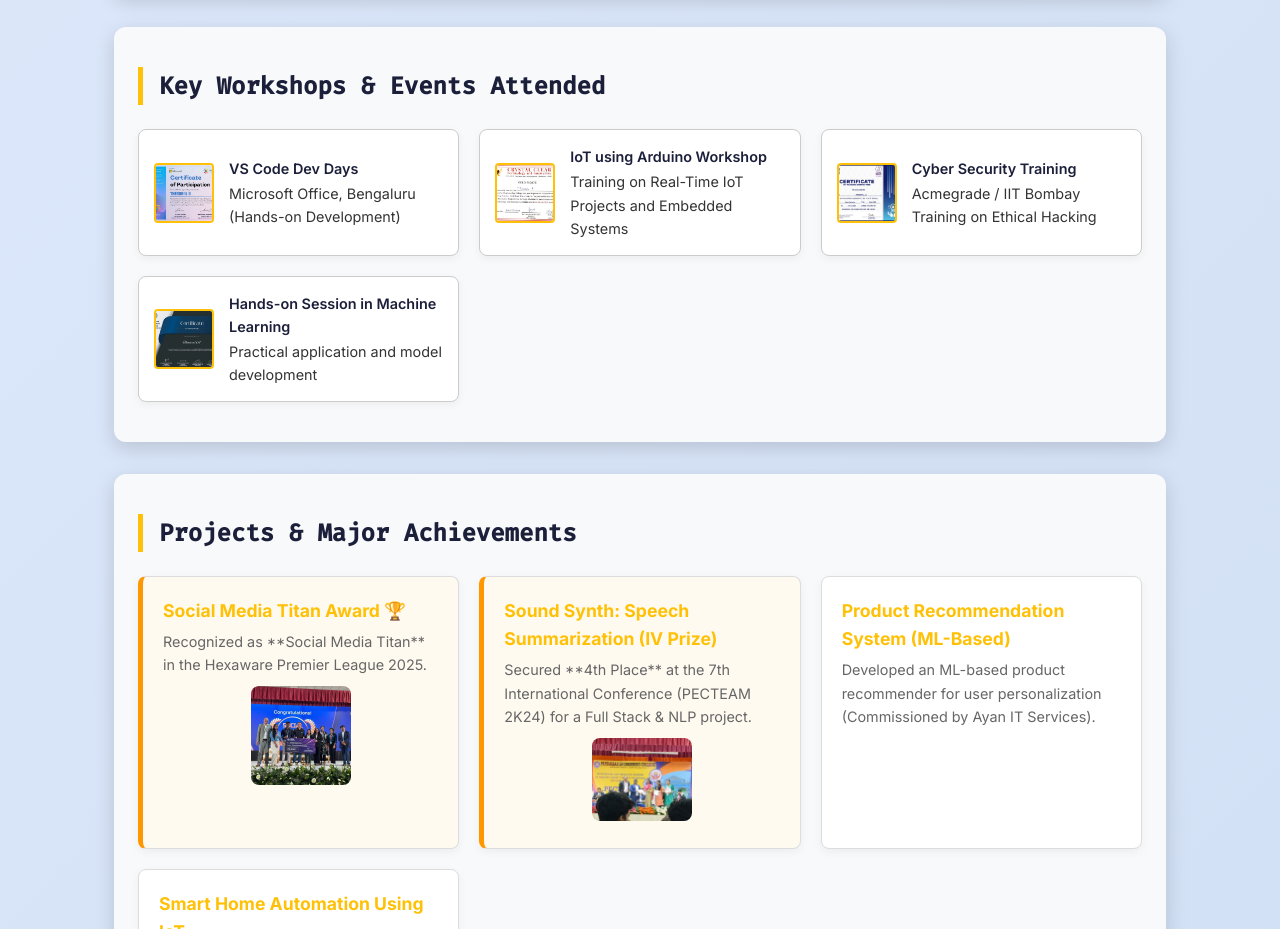
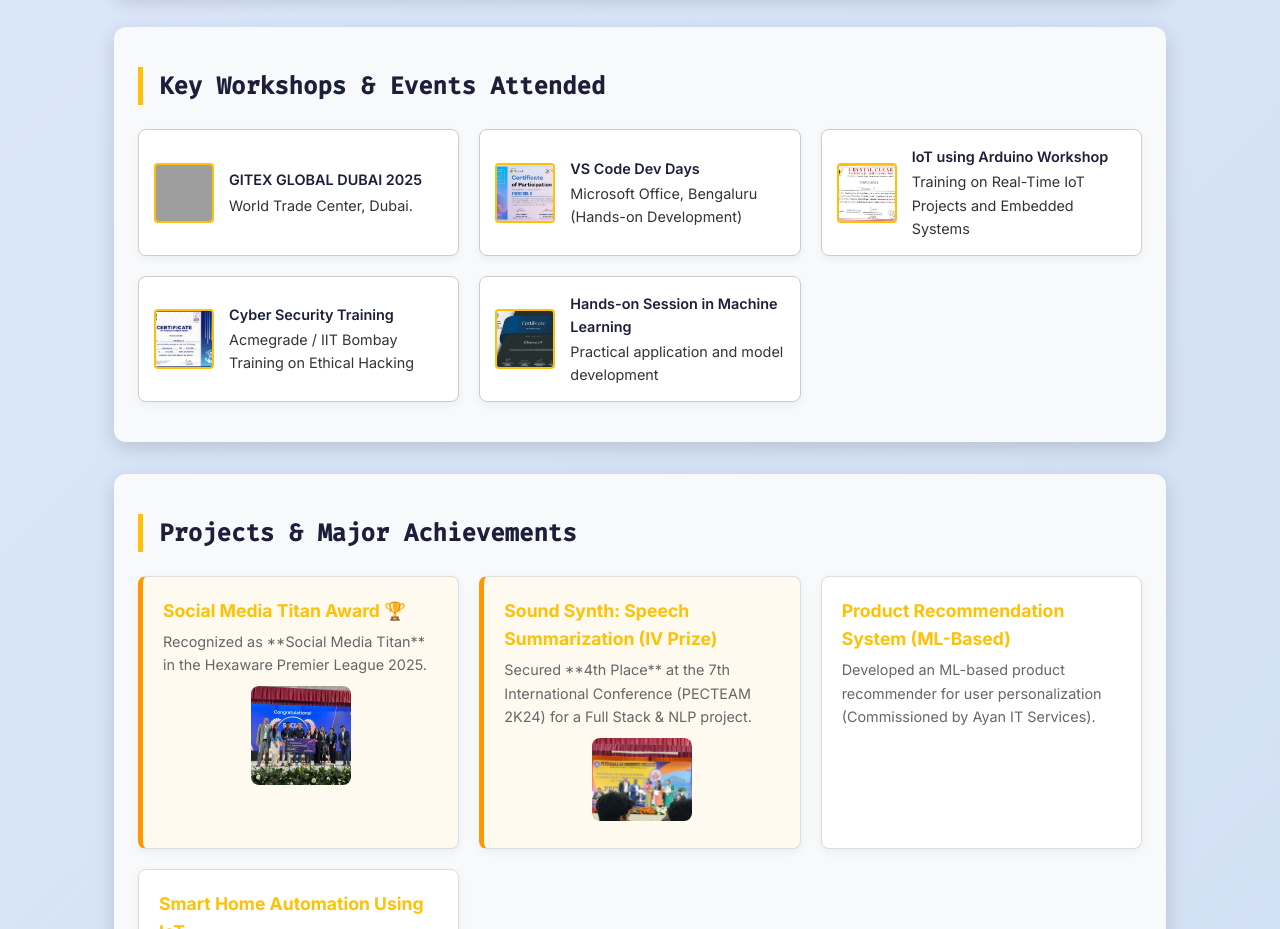
Before and after one commit to Chundu21/Thendral-Portfolio, a plain HTML site: page index.html in a window 1280 px wide. Shown: the part 1420-2349 px from the top of the page. Drawn offline with Linux system fonts and the light colour scheme; grey boxes are pictures that could not be loaded.

Commit message:
changed index with gitex

```diff
--- a/index.html
+++ b/index.html
@@ -366,6 +366,13 @@
         <section id="workshops">
             <h2>Key Workshops & Events Attended</h2>
             <div class="visual-grid">
+                 <div class="visual-item">
+                    <img src="images/gitex.jpg" alt="GITEX 2025 DUBAI">
+                    <div class="details">
+                        <strong>GITEX GLOBAL DUBAI 2025</strong>
+                        <p>World Trade Center, Dubai. </p>
+                    </div>
+                </div>
                 <div class="visual-item">
                     <img src="images/vscode_devdays.jpg.jpeg" alt="VS Code Dev Days">
                     <div class="details">
```
Also changed, not shown: 1 other file.
